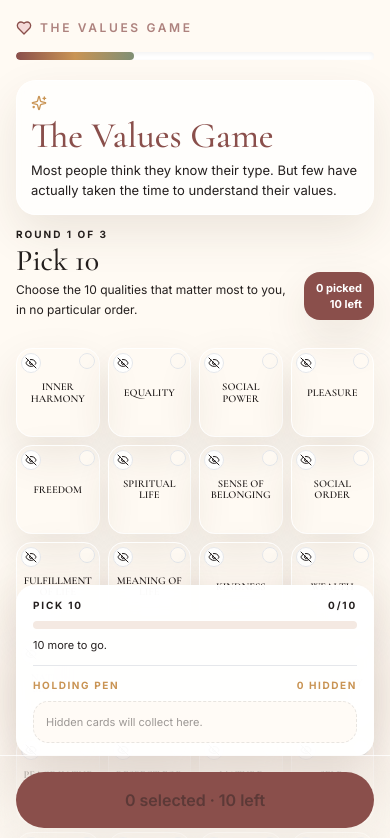
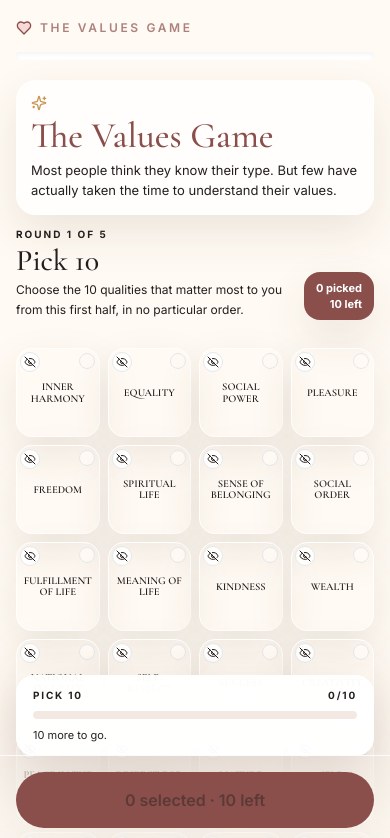
Before and after one commit to bmose14/values-game, a React (Vite) app: page / in a window 390 px wide. Shown: the top 838 px of the page. Built offline with nearby package versions, Linux system fonts and the light colour scheme.

Commit message:
Update main.tsx
finazlie values game flow

```diff
--- a/src/main.tsx
+++ b/src/main.tsx
@@ -9,7 +9,7 @@ type Value = {
   description: string;
 };
 
-type Step = 1 | 2 | 3 | 4;
+type Step = 1 | 2 | 3 | 4 | 5 | 6;
 type ShareStatus = "idle" | "shared" | "copied" | "saved";
 type Theme =
   | "freedom"
@@ -155,6 +155,8 @@ const valueThemes: Record<string, Theme[]> = {
 function App() {
   const [step, setStep] = React.useState<Step>(1);
   const [firstPicks, setFirstPicks] = React.useState<string[]>([]);
+  const [secondPicks, setSecondPicks] = React.useState<string[]>([]);
+  const [topTenPicks, setTopTenPicks] = React.useState<string[]>([]);
   const [finalPicks, setFinalPicks] = React.useState<string[]>([]);
   const [ranking, setRanking] = React.useState<string[]>([]);
   const [shareStatus, setShareStatus] = React.useState<ShareStatus>("idle");
@@ -162,15 +164,23 @@ function App() {
   const [hiddenFirst, setHiddenFirst] = React.useState<string[]>([]);
 
   const values = React.useMemo(() => [...baseValues, ...customValues], [customValues]);
-  const firstRoundValues = values.filter((value) => !hiddenFirst.includes(value.title));
-  const selectedTen = values.filter((value) => firstPicks.includes(value.title));
+  const splitIndex = Math.ceil(baseValues.length / 2);
+  const firstRoundValues = React.useMemo(() => [...baseValues.slice(0, splitIndex), ...customValues], [customValues, splitIndex]);
+  const secondRoundValues = React.useMemo(() => baseValues.slice(splitIndex), [splitIndex]);
+  const selectedTwenty = React.useMemo(
+    () => values.filter((value) => firstPicks.includes(value.title) || secondPicks.includes(value.title)),
+    [firstPicks, secondPicks, values],
+  );
+  const selectedTen = values.filter((value) => topTenPicks.includes(value.title));
   const rankedValues = ranking.map((title) => values.find((value) => value.title === title)).filter(Boolean) as Value[];
-  const progress = step === 4 ? 100 : Math.round((step / 3) * 100);
+  const progress = step === 6 ? 100 : Math.round(((step - 1) / 5) * 100);
   const canGoBack = step > 1;
   const canGoForward =
     (step === 1 && firstPicks.length === 10) ||
-    (step === 2 && finalPicks.length === 5) ||
-    step === 3;
+    (step === 2 && secondPicks.length === 10) ||
+    (step === 3 && topTenPicks.length === 10) ||
+    (step === 4 && finalPicks.length === 5) ||
+    step === 5;
 
   React.useLayoutEffect(() => {
     const resetScroll = () => {
@@ -199,6 +209,22 @@ function App() {
     );
   }
 
+  function toggleSecond(title: string) {
+    setSecondPicks((current) => {
+      if (current.includes(title)) return current.filter((item) => item !== title);
+      if (current.length >= 10) return current;
+      return [...current, title];
+    });
+  }
+
+  function toggleTopTen(title: string) {
+    setTopTenPicks((current) => {
+      if (current.includes(title)) return current.filter((item) => item !== title);
+      if (current.length >= 10) return current;
+      return [...current, title];
+    });
+  }
+
   function toggleFinal(title: string) {
     setFinalPicks((current) => {
       if (current.includes(title)) return current.filter((item) => item !== title);
@@ -209,11 +235,29 @@ function App() {
 
   function goToRank() {
     setRanking(finalPicks);
-    setStep(3);
+    setStep(5);
   }
 
   function goBack() {
-    setStep((current) => Math.max(1, current - 1) as Step);
+    setStep((current) => {
+      const next = Math.max(1, current - 1) as Step;
+      if (current === 2) {
+        setSecondPicks([]);
+        setTopTenPicks([]);
+        setFinalPicks([]);
+        setRanking([]);
+      } else if (current === 3) {
+        setTopTenPicks([]);
+        setFinalPicks([]);
+        setRanking([]);
+      } else if (current === 4) {
+        setFinalPicks([]);
+        setRanking([]);
+      } else if (current === 5) {
+        setRanking([]);
+      }
+      return next;
+    });
   }
 
   function goForward() {
@@ -225,18 +269,30 @@ function App() {
     }
 
     if (step === 2) {
-      goToRank();
+      setStep(3);
       return;
     }
 
     if (step === 3) {
       setStep(4);
+      return;
+    }
+
+    if (step === 4) {
+      goToRank();
+      return;
+    }
+
+    if (step === 5) {
+      setStep(6);
     }
   }
 
   function restart() {
     setStep(1);
     setFirstPicks([]);
+    setSecondPicks([]);
+    setTopTenPicks([]);
     setFinalPicks([]);
     setRanking([]);
     setShareStatus("idle");
@@ -350,8 +406,9 @@ function App() {
             <PickStep
               key="step-1"
               title="Pick 10"
-              text="Choose the 10 qualities that matter most to you, in no particular order."
-              roundLabel="Round 1 of 3"
+              text="Choose the 10 qualities that matter most to you from this first half, in no particular order."
+              roundLabel="Round 1 of 5"
+              progressLabel="Pick 10"
               intro
               values={firstRoundValues}
               selected={firstPicks}
@@ -367,9 +424,40 @@ function App() {
           {step === 2 && (
             <PickStep
               key="step-2"
+              title="Pick 10"
+              text="Now choose the 10 qualities that matter most to you from the second half, in no particular order."
+              roundLabel="Round 2 of 5"
+              progressLabel="Pick 10"
+              values={secondRoundValues}
+              selected={secondPicks}
+              target={10}
+              stepProgress={Math.round((secondPicks.length / 10) * 100)}
+              onToggle={toggleSecond}
+              onContinue={() => setStep(3)}
+            />
+          )}
+          {step === 3 && (
+            <PickStep
+              key="step-3"
+              title="Narrow to 10"
+              text="Now choose the 10 you couldn't live without from the 20 you picked."
+              roundLabel="Round 3 of 5"
+              progressLabel="Narrow to 10"
+              values={selectedTwenty}
+              selected={topTenPicks}
+              target={10}
+              stepProgress={Math.round((topTenPicks.length / 10) * 100)}
+              onToggle={toggleTopTen}
+              onContinue={() => setStep(4)}
+            />
+          )}
+          {step === 4 && (
+            <PickStep
+              key="step-4"
               title="Narrow to 5"
               text="Now choose the 5 you couldn't live without."
-              roundLabel="Round 2 of 3"
+              roundLabel="Round 4 of 5"
+              progressLabel="Narrow to 5"
               values={selectedTen}
               selected={finalPicks}
               target={5}
@@ -378,17 +466,17 @@ function App() {
               onContinue={goToRank}
             />
           )}
-          {step === 3 && (
+          {step === 5 && (
             <RankStep
-              key="step-3"
-              roundLabel="Round 3 of 3"
+              key="step-5"
+              roundLabel="Round 5 of 5"
               values={values}
               ranking={ranking}
               setRanking={setRanking}
-              onContinue={() => setStep(4)}
+              onContinue={() => setStep(6)}
             />
           )}
-          {step === 4 && (
+          {step === 6 && (
             <Results
               key="results"
               rankedValues={rankedValues}
@@ -413,6 +501,7 @@ function PickStep({
   title,
   text,
   roundLabel,
+  progressLabel,
   intro = false,
   values: stepValues,
   selected,
@@ -427,6 +516,7 @@ function PickStep({
   title: string;
   text: string;
   roundLabel: string;
+  progressLabel: string;
   intro?: boolean;
   values: Value[];
   selected: string[];
@@ -441,7 +531,6 @@ function PickStep({
   const canContinue = selected.length === target;
   const left = Math.max(target - selected.length, 0);
   const [activeValue, setActiveValue] = React.useState<Value | null>(null);
-  const hiddenValues = stepValues.filter((value) => hiddenTitles.includes(value.title));
 
   React.useEffect(() => {
     setActiveValue((current) => {
@@ -509,8 +598,9 @@ function PickStep({
             key={value.title}
             value={value}
             selected={selected.includes(value.title)}
+            hidden={hiddenTitles.includes(value.title)}
             onToggle={handleToggle}
-            onHide={onToggleHidden ? () => onToggleHidden(value.title) : undefined}
+            onToggleHidden={onToggleHidden ? () => onToggleHidden(value.title) : undefined}
             canHide={!selected.includes(value.title) && Boolean(onToggleHidden)}
             index={index}
           />
@@ -520,7 +610,7 @@ function PickStep({
 
       <div className="pointer-events-none fixed inset-x-4 bottom-[5.5rem] z-10 mx-auto max-w-md rounded-[1.15rem] border border-white/85 bg-white/95 px-4 py-3 shadow-lift backdrop-blur-xl">
         <div className="mb-2 flex items-center justify-between text-[10px] font-bold uppercase tracking-[0.18em] text-rosewood/68">
-          <span>{roundLabel === "Round 1 of 3" ? "Pick 10" : "Narrow to 5"}</span>
+          <span>{progressLabel}</span>
           <span>
             {selected.length}/{target}
           </span>
@@ -535,38 +625,6 @@ function PickStep({
         <div className="mt-2 text-[11px] leading-4 text-ink/58">
           {selected.length === target ? "You’re ready to continue." : `${left} more to go.`}
         </div>
-        {onToggleHidden && (
-          <div className="mt-3 border-t border-ink/8 pt-3">
-            <div className="mb-2 flex items-center justify-between text-[10px] font-bold uppercase tracking-[0.16em] text-honey">
-              <span>Holding pen</span>
-              <span>{hiddenValues.length} hidden</span>
-            </div>
-            {hiddenValues.length > 0 ? (
-              <>
-                <div className="flex gap-2 overflow-x-auto pb-1 [scrollbar-width:none] [&::-webkit-scrollbar]:hidden">
-                  {hiddenValues.map((value) => (
-                    <button
-                      key={value.title}
-                      type="button"
-                      onClick={() => onToggleHidden(value.title)}
-                      className="inline-flex shrink-0 items-center gap-1.5 rounded-full border border-rosewood/18 bg-[#fff4ef] px-3 py-1.5 text-xs font-semibold text-rosewood shadow-sm"
-                    >
-                      <EyeOff className="h-3.5 w-3.5" />
-                      {prettyTitle(value.title)}
-                    </button>
-                  ))}
-                </div>
-                <div className="mt-2 text-[11px] leading-4 text-ink/52">
-                  Tap a hidden card to bring it back.
-                </div>
-              </>
-            ) : (
-              <div className="rounded-[0.95rem] border border-dashed border-ink/10 bg-linen/75 px-3 py-3 text-[11px] leading-4 text-ink/45">
-                Hidden cards will collect here.
-              </div>
-            )}
-          </div>
-        )}
       </div>
 
       <ActionBar
@@ -581,61 +639,97 @@ function PickStep({
 function ValueCard({
   value,
   selected,
+  hidden,
   onToggle,
-  onHide,
+  onToggleHidden,
   canHide = false,
   index,
 }: {
   value: Value;
   selected: boolean;
+  hidden: boolean;
   onToggle: (value: Value) => void;
-  onHide?: () => void;
+  onToggleHidden?: () => void;
   canHide?: boolean;
   index: number;
 }) {
+  function handleClick() {
+    if (hidden) {
+      onToggleHidden?.();
+      return;
+    }
+
+    onToggle(value);
+  }
+
   return (
-    <motion.div
-      initial={{ opacity: 0, y: 10 }}
-      animate={{ opacity: 1, y: 0 }}
-      transition={{ delay: Math.min(index * 0.018, 0.25) }}
-      className={`group relative flex aspect-[0.94] w-full items-center justify-center overflow-hidden rounded-[1rem] border px-1.5 py-2 text-center shadow-soft transition ${
-        selected
-          ? "border-rosewood/70 bg-[#fff4ef] shadow-lift ring-1 ring-rosewood/10"
-          : "border-white/90 bg-white/82 hover:border-blush hover:bg-white"
-      }`}
-    >
-      {canHide && onHide && (
+    <div className="relative" style={{ perspective: "1200px" }}>
+      <motion.button
+        type="button"
+        initial={{ opacity: 0, y: 10 }}
+        animate={{ opacity: 1, y: 0, rotateY: hidden ? 180 : 0 }}
+        transition={{ delay: Math.min(index * 0.018, 0.25), type: "spring", stiffness: 120, damping: 16 }}
+        whileTap={{ scale: 0.985 }}
+        onClick={handleClick}
+        className={`group relative flex aspect-[0.94] w-full items-center justify-center overflow-hidden rounded-[1rem] border px-1.5 py-2 text-center shadow-soft transition ${
+          hidden
+            ? "border-ink/10 bg-[#4b3d38] shadow-lift"
+            : selected
+              ? "border-rosewood/70 bg-[#fff4ef] shadow-lift ring-1 ring-rosewood/10"
+              : "border-white/90 bg-white/82 hover:border-blush hover:bg-white"
+        }`}
+        style={{ transformStyle: "preserve-3d" }}
+        aria-pressed={selected}
+      >
+        <div
+          className="absolute inset-0 flex items-center justify-center rounded-[1rem] px-1.5 py-2"
+          style={{ backfaceVisibility: "hidden" }}
+        >
+          <span
+            className={`break-words font-serif text-[clamp(0.66rem,2.6vw,0.92rem)] font-semibold leading-[1.05] ${
+              hidden ? "text-white/92" : selected ? "text-rosewood" : "text-ink"
+            }`}
+          >
+            {value.title}
+          </span>
+        </div>
+
+        <div
+          className="absolute inset-0 flex items-center justify-center rounded-[1rem] px-2 py-2"
+          style={{
+            transform: "rotateY(180deg)",
+            backfaceVisibility: "hidden",
+          }}
+        >
+          <div className="h-full w-full rounded-[0.9rem] bg-[#ede6dc]" />
+        </div>
+
+        {!hidden && (
+          <span
+            className={`pointer-events-none absolute right-1 top-1 grid h-4 w-4 shrink-0 place-items-center rounded-full border transition ${
+              selected ? "border-rosewood bg-rosewood text-white shadow-sm" : "border-ink/12 bg-linen text-transparent"
+            }`}
+          >
+            <Check className="h-2.5 w-2.5" />
+          </span>
+        )}
+      </motion.button>
+
+      {!hidden && canHide && onToggleHidden && (
         <button
           type="button"
           onClick={(event) => {
             event.stopPropagation();
-            onHide();
+            onToggleHidden();
           }}
-          className="absolute left-1 top-1 grid h-5 w-5 place-items-center rounded-full border border-ink/12 bg-white/90 text-ink/42 transition hover:text-rosewood"
+          className="absolute left-1 top-1 z-10 grid h-5 w-5 place-items-center rounded-full border border-ink/12 bg-white/90 text-ink/42 transition hover:text-rosewood"
           title="Hide this card"
           aria-label={`Hide ${value.title}`}
         >
           <EyeOff className="h-3 w-3" />
         </button>
       )}
-      <button
-        type="button"
-        className="flex h-full w-full items-center justify-center"
-        onClick={() => onToggle(value)}
-        aria-pressed={selected}
-      >
-        <span className={`break-words font-serif text-[clamp(0.66rem,2.6vw,0.92rem)] font-semibold leading-[1.05] ${selected ? "text-rosewood" : "text-ink"}`}>
-          {value.title}
-        </span>
-      </button>
-      <span
-        className={`pointer-events-none absolute right-1 top-1 grid h-4 w-4 shrink-0 place-items-center rounded-full border transition ${
-          selected ? "border-rosewood bg-rosewood text-white shadow-sm" : "border-ink/12 bg-linen text-transparent"
-        }`}
-      >
-        <Check className="h-2.5 w-2.5" />
-      </span>
-    </motion.div>
+    </div>
   );
 }
 
@@ -794,7 +888,7 @@ function Results({
       className="pb-8"
     >
       <div className="mb-5">
-        <h2 className="font-serif text-5xl leading-[0.95] text-rosewood">Your Love Compass</h2>
+        <h2 className="font-serif text-5xl leading-[0.95] text-rosewood">Your Values Profile</h2>
         <div className="mt-3 text-xs font-bold uppercase tracking-[0.18em] text-honey">{profile.archetype}</div>
         <p className="mt-2 text-sm leading-6 text-ink/62">{profile.summary}</p>
       </div>
```
